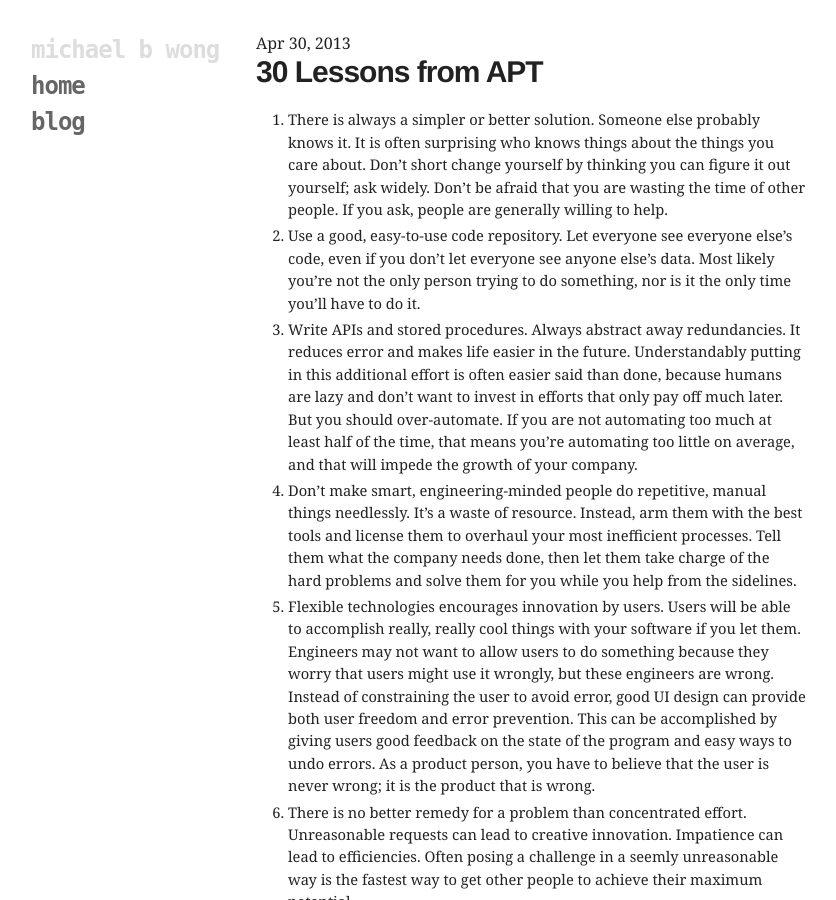
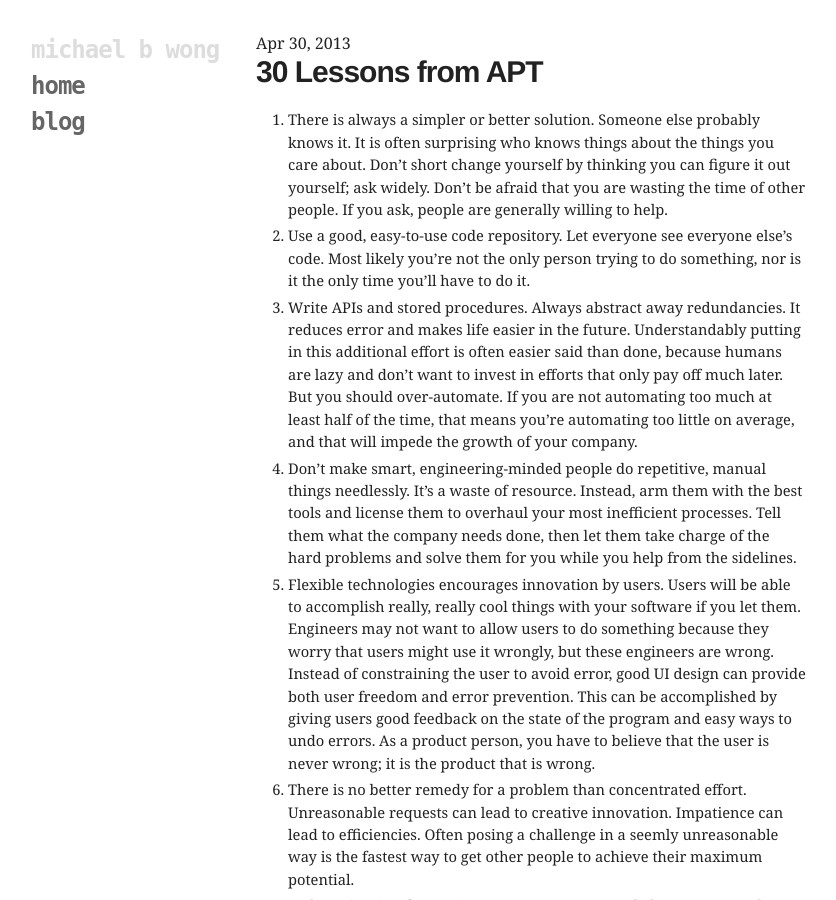
Before and after one commit to mbwong/mbwong.github.com, a Jekyll site: the page built from _posts/2013-04-30-lessons-from-apt.md, in a window 1280 px wide and 900 px high. Shown: the whole window, without its empty margins (94-930 px from the left). Built offline with Jekyll 4.4.1, drawn with Linux system fonts in a browser that asks for light colours.

Commit message:
Update 2013-04-30-lessons-from-apt.md

```diff
--- a/_posts/2013-04-30-lessons-from-apt.md
+++ b/_posts/2013-04-30-lessons-from-apt.md
@@ -7,7 +7,7 @@ layout: post
 # 30 Lessons from APT
 
 1. There is always a simpler or better solution. Someone else probably knows it. It is often surprising who knows things about the things you care about. Don't short change yourself by thinking you can figure it out yourself; ask widely. Don't be afraid that you are wasting the time of other people. If you ask, people are generally willing to help.
-2. Use a good, easy-to-use code repository. Let everyone see everyone else's code, even if you don't let everyone see anyone else's data. Most likely you're not the only person trying to do something, nor is it the only time you'll have to do it.
+2. Use a good, easy-to-use code repository. Let everyone see everyone else's code. Most likely you're not the only person trying to do something, nor is it the only time you'll have to do it.
 3. Write APIs and stored procedures. Always abstract away redundancies. It reduces error and makes life easier in the future. Understandably putting in this additional effort is often easier said than done, because humans are lazy and don't want to invest in efforts that only pay off much later. But you should over-automate. If you are not automating too much at least half of the time, that means you're automating too little on average, and that will impede the growth of your company.
 4. Don't make smart, engineering-minded people do repetitive, manual things needlessly. It's a waste of resource. Instead, arm them with the best tools and license them to overhaul your most inefficient processes. Tell them what the company needs done, then let them take charge of the hard problems and solve them for you while you help from the sidelines.
 5. Flexible technologies encourages innovation by users. Users will be able to accomplish really, really cool things with your software if you let them. Engineers may not want to allow users to do something because they worry that users might use it wrongly,  but these engineers are wrong. Instead of constraining the user to avoid error, good UI design can provide both user freedom and error prevention. This can be accomplished by giving users good feedback on the state of the program and easy ways to undo errors. As a product person, you have to believe that the user is never wrong; it is the product that is wrong.
```
